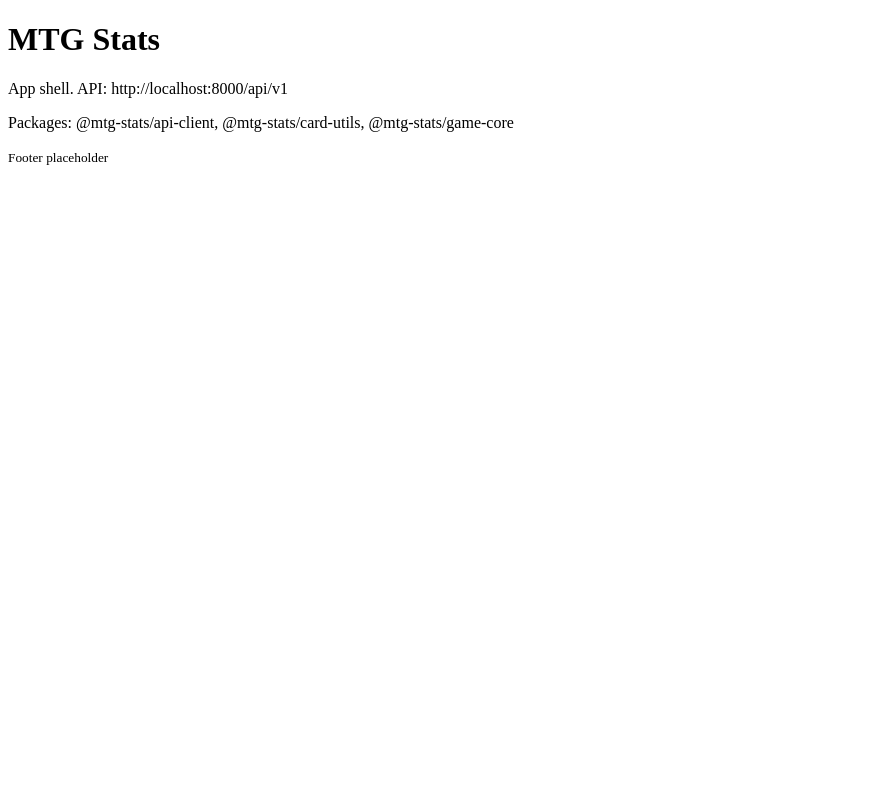
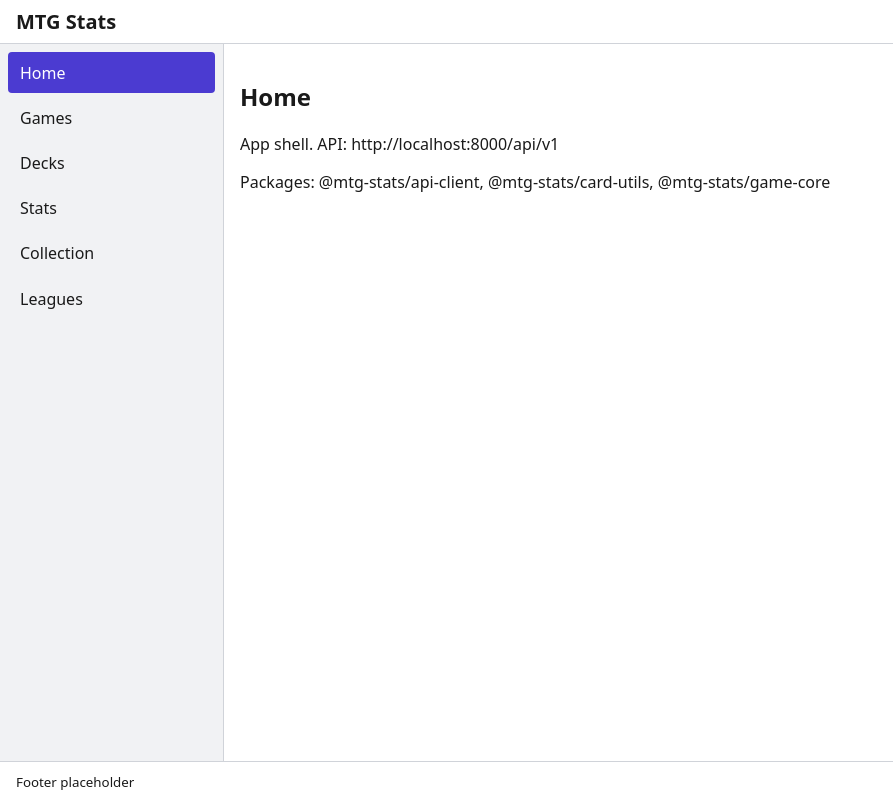
Before and after one commit to Rocket-Racoon/mtg-stats, a React (Vite) app in the folder apps/web/: page / in a window 1280 px wide. Shown: the whole page, without its empty margins (0-893 px from the left). Built offline with nearby package versions, Linux system fonts and the light colour scheme.

Commit message:
feat(web): routing, responsive layout and navigation (S-1.6.2)
Co-Authored-By: Claude Opus 5.5 <noreply@anthropic.com>

```diff
--- a/apps/web/package.json
+++ b/apps/web/package.json
@@ -18,7 +18,8 @@
     "@mtg-stats/card-utils": "workspace:*",
     "@mtg-stats/game-core": "workspace:*",
     "react": "^19.3.1",
-    "react-dom": "^19.3.1"
+    "react-dom": "^19.3.1",
+    "react-router": "^8.5.1"
   },
   "devDependencies": {
     "@testing-library/jest-dom": "^7.0.1",
--- /dev/null
+++ b/apps/web/src/App.css
@@ -0,0 +1,148 @@
+:root {
+  --fg: #1a1a1a;
+  --bg: #ffffff;
+  --muted-bg: #f1f2f4;
+  --accent: #4b3bd1;
+  --focus: #0b57d0;
+  --border: #d0d3d9;
+  font-family: system-ui, sans-serif;
+  color: var(--fg);
+  background: var(--bg);
+}
+
+* {
+  box-sizing: border-box;
+}
+
+body {
+  margin: 0;
+}
+
+.shell {
+  display: grid;
+  min-height: 100vh;
+  grid-template-columns: minmax(0, 1fr);
+  grid-template-rows: auto auto 1fr auto;
+  grid-template-areas: 'header' 'nav' 'main' 'footer';
+}
+
+.shell > * {
+  min-width: 0;
+  overflow-wrap: anywhere;
+}
+
+.shell-header {
+  grid-area: header;
+  display: flex;
+  align-items: center;
+  justify-content: space-between;
+  gap: 0.5rem;
+  padding: 0.5rem 1rem;
+  border-bottom: 1px solid var(--border);
+}
+
+.shell-header h1 {
+  margin: 0;
+  font-size: 1.25rem;
+}
+
+.shell-nav {
+  grid-area: nav;
+  background: var(--muted-bg);
+}
+
+.shell-nav ul {
+  list-style: none;
+  margin: 0;
+  padding: 0.5rem;
+  display: flex;
+  flex-direction: column;
+  gap: 0.25rem;
+}
+
+.shell-nav a {
+  display: block;
+  padding: 0.6rem 0.75rem;
+  border-radius: 0.25rem;
+  color: var(--fg);
+  text-decoration: none;
+}
+
+.shell-nav a:hover {
+  background: #e2e4e8;
+}
+
+.shell-nav a[aria-current='page'] {
+  background: var(--accent);
+  color: #ffffff;
+}
+
+.shell-main {
+  grid-area: main;
+  padding: 1rem;
+}
+
+.shell-footer {
+  grid-area: footer;
+  padding: 0.5rem 1rem;
+  border-top: 1px solid var(--border);
+}
+
+a:focus-visible,
+button:focus-visible {
+  outline: 3px solid var(--focus);
+  outline-offset: 2px;
+}
+
+.shell-nav a[aria-current='page']:focus-visible {
+  outline-color: #000000;
+  box-shadow: 0 0 0 2px #ffffff;
+}
+
+.menu-toggle {
+  padding: 0.5rem 0.75rem;
+  font: inherit;
+  border: 1px solid var(--border);
+  border-radius: 0.25rem;
+  background: var(--bg);
+  color: var(--fg);
+  cursor: pointer;
+}
+
+/* Below 768px: compact menu, hidden until the toggle opens it. */
+@media (max-width: 767px) {
+  .shell-nav[data-open='false'] {
+    display: none;
+  }
+}
+
+/* 768px and up: the toggle is not needed, nav is always visible. */
+@media (min-width: 768px) {
+  .menu-toggle {
+    display: none;
+  }
+
+  /* 768-1023px: horizontal top bar. */
+  .shell-nav ul {
+    flex-direction: row;
+    flex-wrap: wrap;
+  }
+}
+
+/* 1024px and up: sidebar. */
+@media (min-width: 1024px) {
+  .shell {
+    grid-template-columns: 14rem minmax(0, 1fr);
+    grid-template-rows: auto 1fr auto;
+    grid-template-areas: 'header header' 'nav main' 'footer footer';
+  }
+
+  .shell-nav {
+    border-right: 1px solid var(--border);
+  }
+
+  .shell-nav ul {
+    flex-direction: column;
+    flex-wrap: nowrap;
+  }
+}
--- a/apps/web/src/App.tsx
+++ b/apps/web/src/App.tsx
@@ -1,17 +1,70 @@
-import { env } from './env';
-import { linkedPackages } from './index';
+import { useEffect, useRef, useState, type KeyboardEvent } from 'react';
+import { NavLink, Outlet, useLocation } from 'react-router';
+import { NAV_ITEMS } from './nav';
+import './App.css';
 
+/**
+ * Root layout. Navigation is a sidebar at >= 1024px, a top bar of links
+ * between 768 and 1023px, and a toggle menu below 768px (see App.css).
+ */
 export function App() {
+  // The menu is open only for the path it was opened on, so navigating closes it.
+  const [openAt, setOpenAt] = useState<string | null>(null);
+  const { pathname } = useLocation();
+  const open = openAt === pathname;
+  const toggleRef = useRef<HTMLButtonElement>(null);
+  const navRef = useRef<HTMLElement>(null);
+
+  // Move focus into the menu when it opens.
+  useEffect(() => {
+    if (open) navRef.current?.querySelector<HTMLElement>('a')?.focus();
+  }, [open]);
+
+  function onKeyDown(event: KeyboardEvent) {
+    if (event.key === 'Escape' && open) {
+      setOpenAt(null);
+      toggleRef.current?.focus();
+    }
+  }
+
   return (
-    <div>
-      <header>
+    <div className="shell" onKeyDown={onKeyDown}>
+      <header className="shell-header">
         <h1>MTG Stats</h1>
+        <button
+          ref={toggleRef}
+          type="button"
+          className="menu-toggle"
+          aria-expanded={open}
+          aria-controls="primary-nav"
+          onClick={() => {
+            setOpenAt(open ? null : pathname);
+          }}
+        >
+          {open ? 'Close menu' : 'Menu'}
+        </button>
       </header>
-      <main>
-        <p>App shell. API: {env.apiBaseUrl}</p>
-        <p>Packages: {linkedPackages.join(', ')}</p>
+      <nav
+        id="primary-nav"
+        ref={navRef}
+        className="shell-nav"
+        aria-label="Primary"
+        data-open={open}
+      >
+        <ul>
+          {NAV_ITEMS.map((item) => (
+            <li key={item.to}>
+              <NavLink to={item.to} end={item.end}>
+                {item.label}
+              </NavLink>
+            </li>
+          ))}
+        </ul>
+      </nav>
+      <main className="shell-main">
+        <Outlet />
       </main>
-      <footer>
+      <footer className="shell-footer">
         <small>Footer placeholder</small>
       </footer>
     </div>
--- a/apps/web/src/main.tsx
+++ b/apps/web/src/main.tsx
@@ -1,14 +1,18 @@
 import { StrictMode } from 'react';
 import { createRoot } from 'react-dom/client';
-import { App } from './App';
+import { createBrowserRouter } from 'react-router';
+import { RouterProvider } from 'react-router/dom';
+import { routes } from './routes';
 
 const container = document.getElementById('root');
 if (!container) {
   throw new Error('Root element #root not found');
 }
 
+const router = createBrowserRouter(routes);
+
 createRoot(container).render(
   <StrictMode>
-    <App />
+    <RouterProvider router={router} />
   </StrictMode>,
 );
--- /dev/null
+++ b/apps/web/src/nav.ts
@@ -0,0 +1,14 @@
+export interface NavItem {
+  to: string;
+  label: string;
+  end?: boolean;
+}
+
+export const NAV_ITEMS: readonly NavItem[] = [
+  { to: '/', label: 'Home', end: true },
+  { to: '/games', label: 'Games' },
+  { to: '/decks', label: 'Decks' },
+  { to: '/stats', label: 'Stats' },
+  { to: '/collection', label: 'Collection' },
+  { to: '/leagues', label: 'Leagues' },
+];
--- /dev/null
+++ b/apps/web/src/pages/Home.tsx
@@ -0,0 +1,12 @@
+import { env } from '../env';
+import { linkedPackages } from '../index';
+import { PlaceholderPage } from './Placeholder';
+
+export function HomePage() {
+  return (
+    <PlaceholderPage title="Home">
+      <p>App shell. API: {env.apiBaseUrl}</p>
+      <p>Packages: {linkedPackages.join(', ')}</p>
+    </PlaceholderPage>
+  );
+}
--- /dev/null
+++ b/apps/web/src/pages/NotFound.tsx
@@ -0,0 +1,13 @@
+import { Link } from 'react-router';
+import { PlaceholderPage } from './Placeholder';
+
+export function NotFoundPage() {
+  return (
+    <PlaceholderPage title="Page not found">
+      <p>We could not find that page.</p>
+      <p>
+        <Link to="/">Go home</Link>
+      </p>
+    </PlaceholderPage>
+  );
+}
--- /dev/null
+++ b/apps/web/src/pages/Placeholder.tsx
@@ -0,0 +1,13 @@
+import { useEffect, type ReactNode } from 'react';
+
+export function PlaceholderPage({ title, children }: { title: string; children?: ReactNode }) {
+  useEffect(() => {
+    document.title = `${title} · MTG Stats`;
+  }, [title]);
+  return (
+    <section aria-labelledby="page-title">
+      <h2 id="page-title">{title}</h2>
+      {children ?? <p>This page is not built yet.</p>}
+    </section>
+  );
+}
--- /dev/null
+++ b/apps/web/src/routes.tsx
@@ -0,0 +1,24 @@
+import type { RouteObject } from 'react-router';
+import { App } from './App';
+import { HomePage } from './pages/Home';
+import { NotFoundPage } from './pages/NotFound';
+import { PlaceholderPage } from './pages/Placeholder';
+
+/** The route table, shared by the browser router and tests (createMemoryRouter). */
+export const routes: RouteObject[] = [
+  // Outside the app layout. The real page comes from S-2.1.6; no auth guard until S-1.6.4.
+  { path: '/sign-in', element: <PlaceholderPage title="Sign in" /> },
+  {
+    path: '/',
+    element: <App />,
+    children: [
+      { index: true, element: <HomePage /> },
+      { path: 'games', element: <PlaceholderPage title="Games" /> },
+      { path: 'decks', element: <PlaceholderPage title="Decks" /> },
+      { path: 'stats', element: <PlaceholderPage title="Stats" /> },
+      { path: 'collection', element: <PlaceholderPage title="Collection" /> },
+      { path: 'leagues', element: <PlaceholderPage title="Leagues" /> },
+      { path: '*', element: <NotFoundPage /> },
+    ],
+  },
+];
--- a/apps/web/vite.config.ts
+++ b/apps/web/vite.config.ts
@@ -33,6 +33,7 @@ export default defineConfig(({ command, mode }) => {
     envDir,
     plugins: [react()],
     define: { 'import.meta.env.VITE_API_BASE_URL': JSON.stringify(apiBaseUrl) },
+    appType: 'spa',
     server: { port: 5173, strictPort: true },
     test: {
       include: ['src/**/*.test.{ts,tsx}', 'tests/**/*.test.ts'],
```
Also changed, not shown: 2 other files (tests, documents, lock files or other folders).
